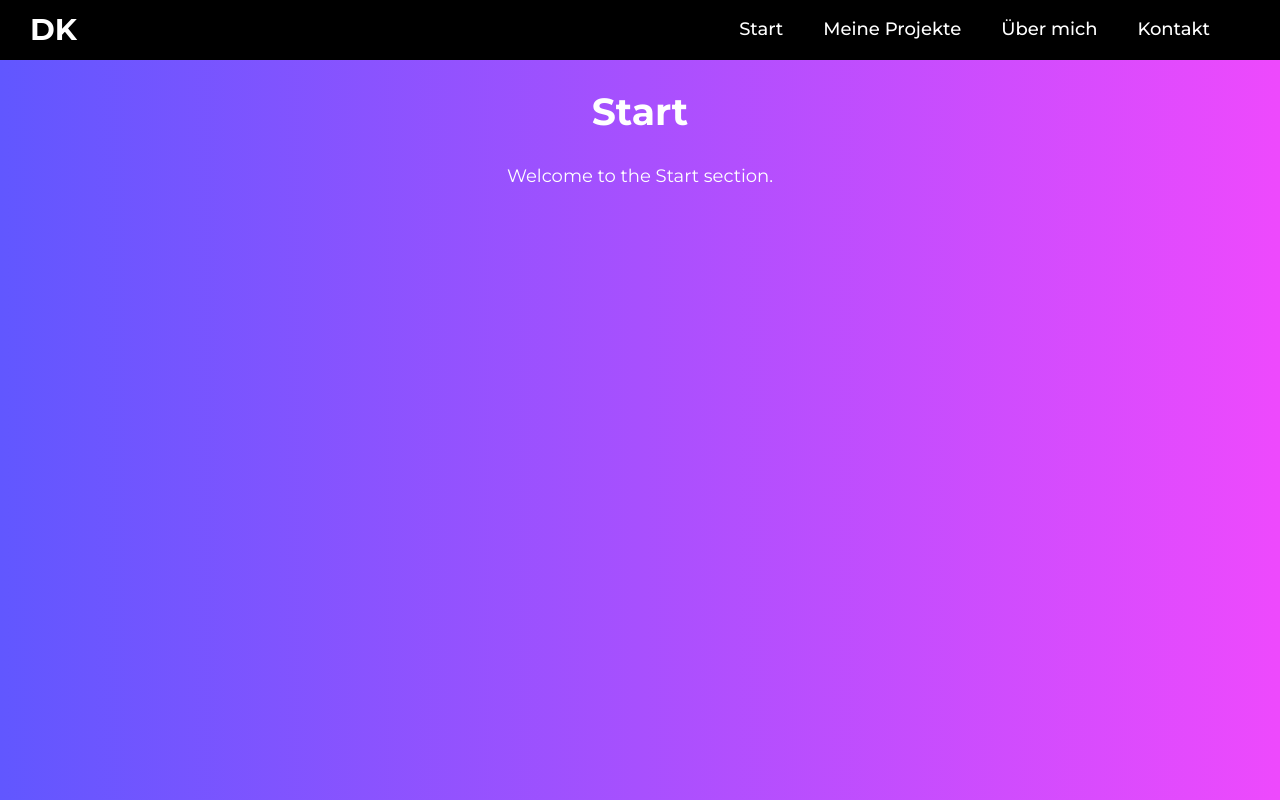
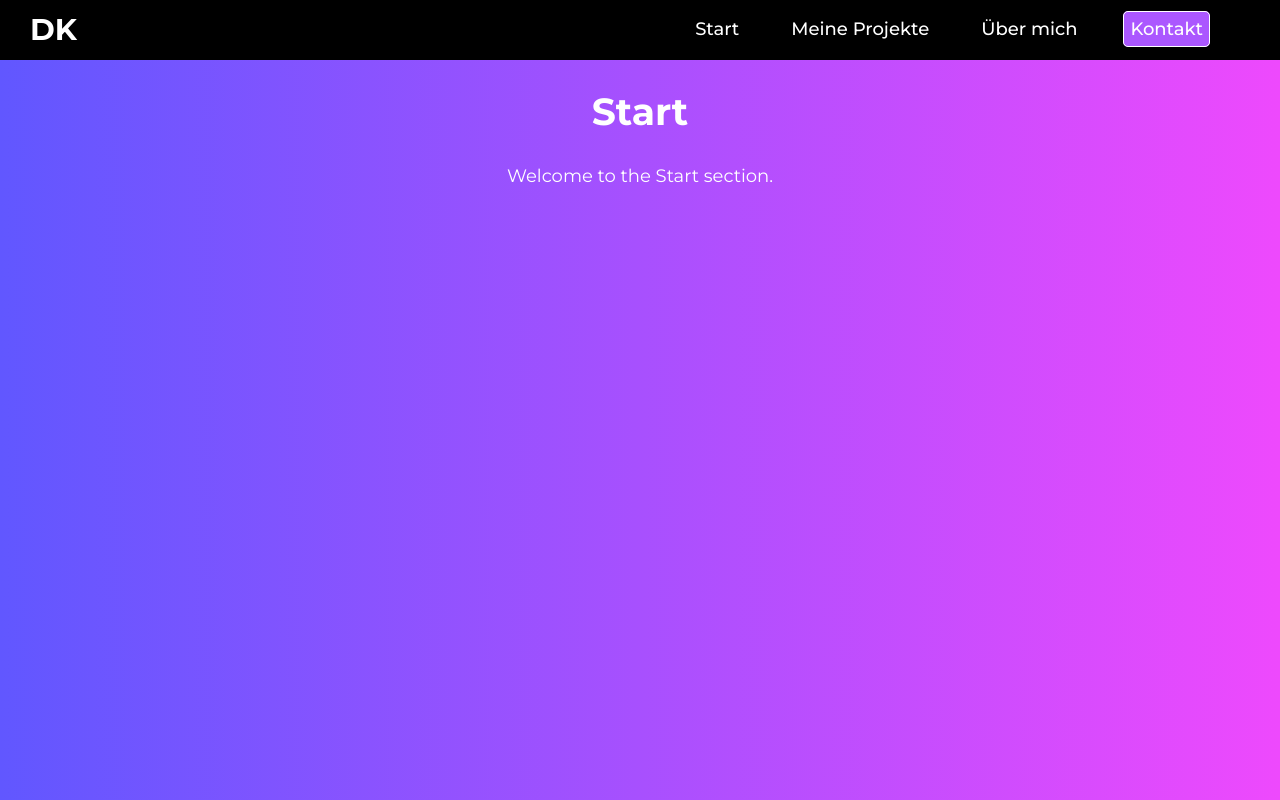
Before and after one commit to DenKim94/PRJ_myPortfolioWebsite, a React (Vite) app in the folder my-website-app/: page / in a window 1280 px wide. Shown: the top 800 px of the page. Built offline with nearby package versions, Linux system fonts and the light colour scheme.

Commit message:
Optimized header style

```diff
--- a/my-website-app/src/components/Header.jsx
+++ b/my-website-app/src/components/Header.jsx
@@ -16,7 +16,7 @@ function Header() {
             <a href="#about">Über mich</a>
           </li>
           <li>
-            <a href="#contact">Kontakt</a>
+            <a id="contact_hover" href="#contact">Kontakt</a>
           </li>
         </ul>
       </nav>
--- a/my-website-app/src/styles/Header.css
+++ b/my-website-app/src/styles/Header.css
@@ -43,7 +43,7 @@ nav {
 }
 
 .navigation-elements li{
-    padding-right: 40px;
+    text-align: center;
 }
 
 .navigation-elements a {
@@ -51,9 +51,22 @@ nav {
     text-decoration: none;
     font-weight: 500;
     transition: filter 300ms ease;
+    margin-right: 40px;
+    padding: 6px
 }
 
 .navigation-elements a:hover{
     cursor: pointer;
+    font-weight: 580;
+}
+
+#contact_hover{
+    border: 1px solid #ffffff;
+    border-radius: 5px;
+    background-color: #ab57ff;
+}
+
+#contact_hover:hover{
+    border: 2px solid #ffffff;
     filter: drop-shadow(0 0 20px rgba(255, 255, 255, 0.9));
 }
```
